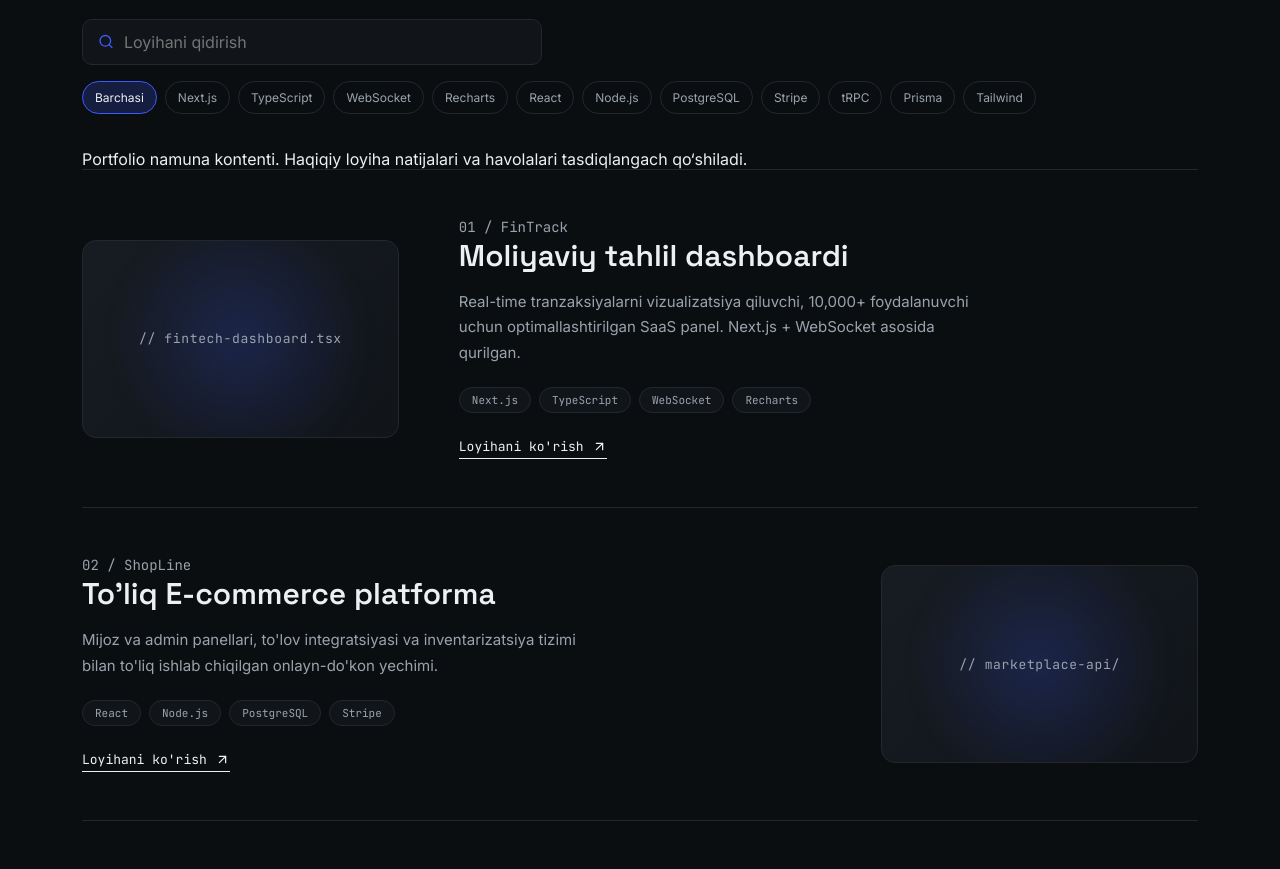
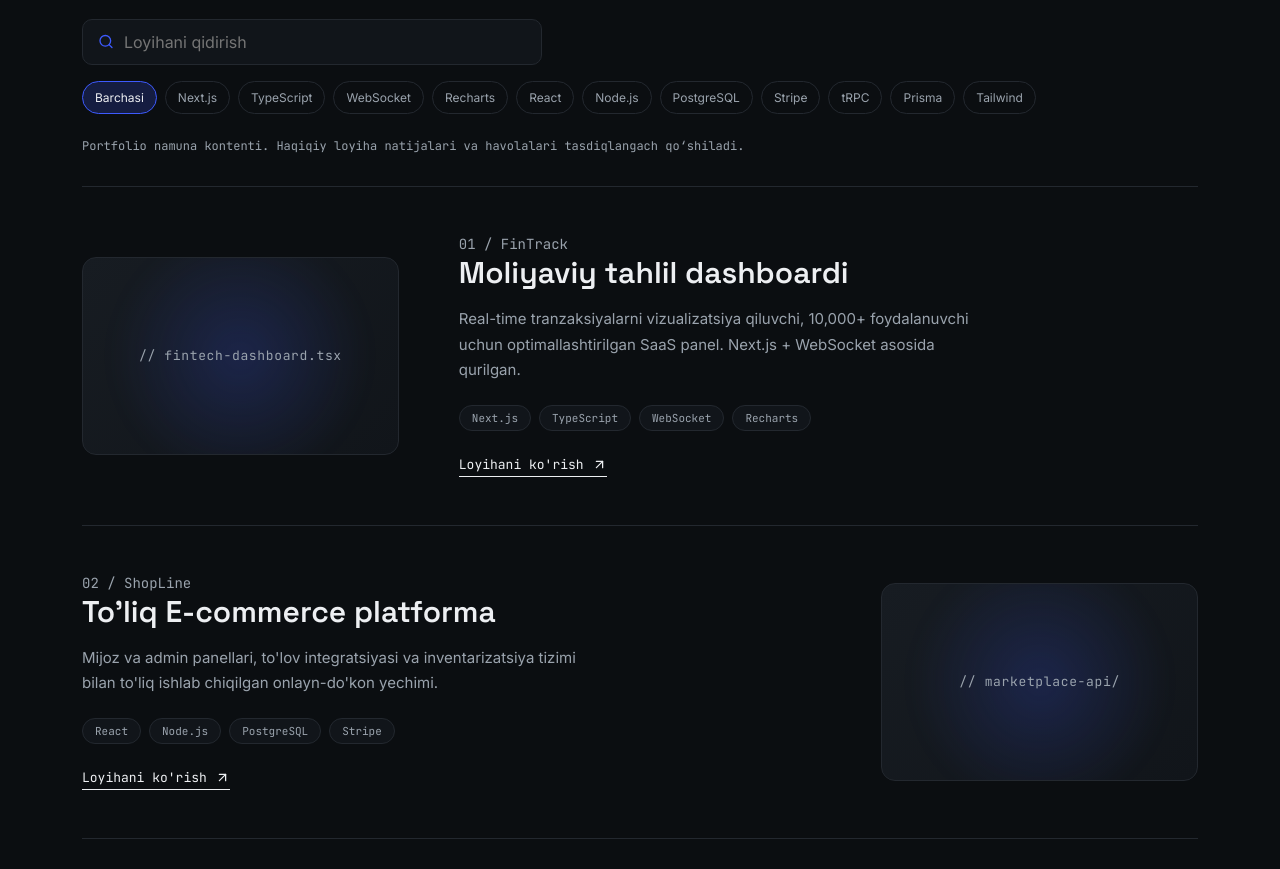
Before and after one commit to AzizchikOff/ao.dev, a React (Vite) app: page / in a window 1280 px wide. Shown: the part 2400-3269 px from the top of the page. Built offline with nearby package versions, Linux system fonts and the light colour scheme.

Commit message:
style: disclose demo case studies visibly

```diff
--- a/src/components/WorkEnhancements.css
+++ b/src/components/WorkEnhancements.css
@@ -1 +1,2 @@
 .work-filters{display:grid;gap:16px;margin:-18px 0 35px}.work-search{display:flex;align-items:center;gap:10px;border:1px solid var(--line);border-radius:10px;padding:12px 15px;max-width:460px;color:var(--accent);background:var(--ink-2)}.work-search input{background:none;border:0;outline:none;color:var(--paper);font:inherit;width:100%}.work-tags{display:flex;flex-wrap:wrap;gap:8px}.work-tags button{padding:8px 12px;border:1px solid var(--line);border-radius:100px;color:var(--paper-dim);cursor:pointer;font-size:12px}.work-tags button.active,.work-tags button:hover{background:var(--accent-dim);color:var(--paper);border-color:var(--accent)}.project-link{display:inline-flex;align-items:center;gap:8px;cursor:pointer}.case-overlay{position:fixed;inset:0;background:#000c;z-index:9000;display:grid;place-items:center;padding:18px;overflow:auto}.case-dialog{position:relative;width:min(720px,100%);max-height:90vh;overflow:auto;background:var(--ink-2);border:1px solid var(--line);border-radius:16px;padding:clamp(22px,5vw,48px)}.case-dialog h2{font:600 clamp(25px,4vw,42px) var(--disp);margin:18px 0 30px}.case-dialog h3{margin:24px 0 10px;font-size:16px}.case-dialog p{line-height:1.7;color:var(--paper-dim)}.case-close{position:absolute;right:20px;top:20px;cursor:pointer}.case-disclaimer{margin:26px 0;font-size:13px;border-left:2px solid var(--accent);padding-left:15px}.case-dialog .btn-primary{display:inline-flex;align-items:center;gap:8px;cursor:pointer}
+.work-demo-notice{font:12px/1.6 var(--mono);color:var(--paper-dim);margin:-12px 0 30px;max-width:780px}
```
